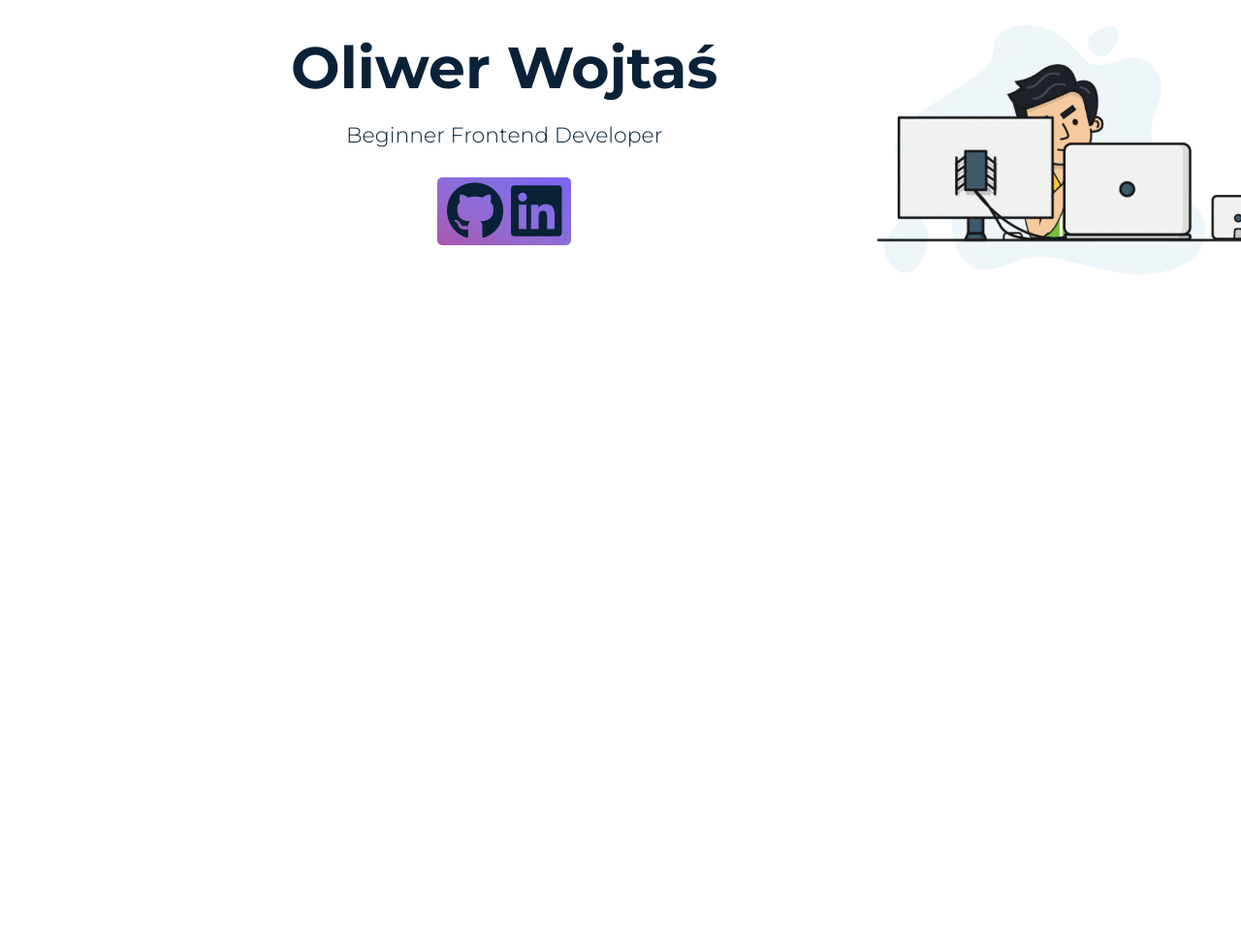
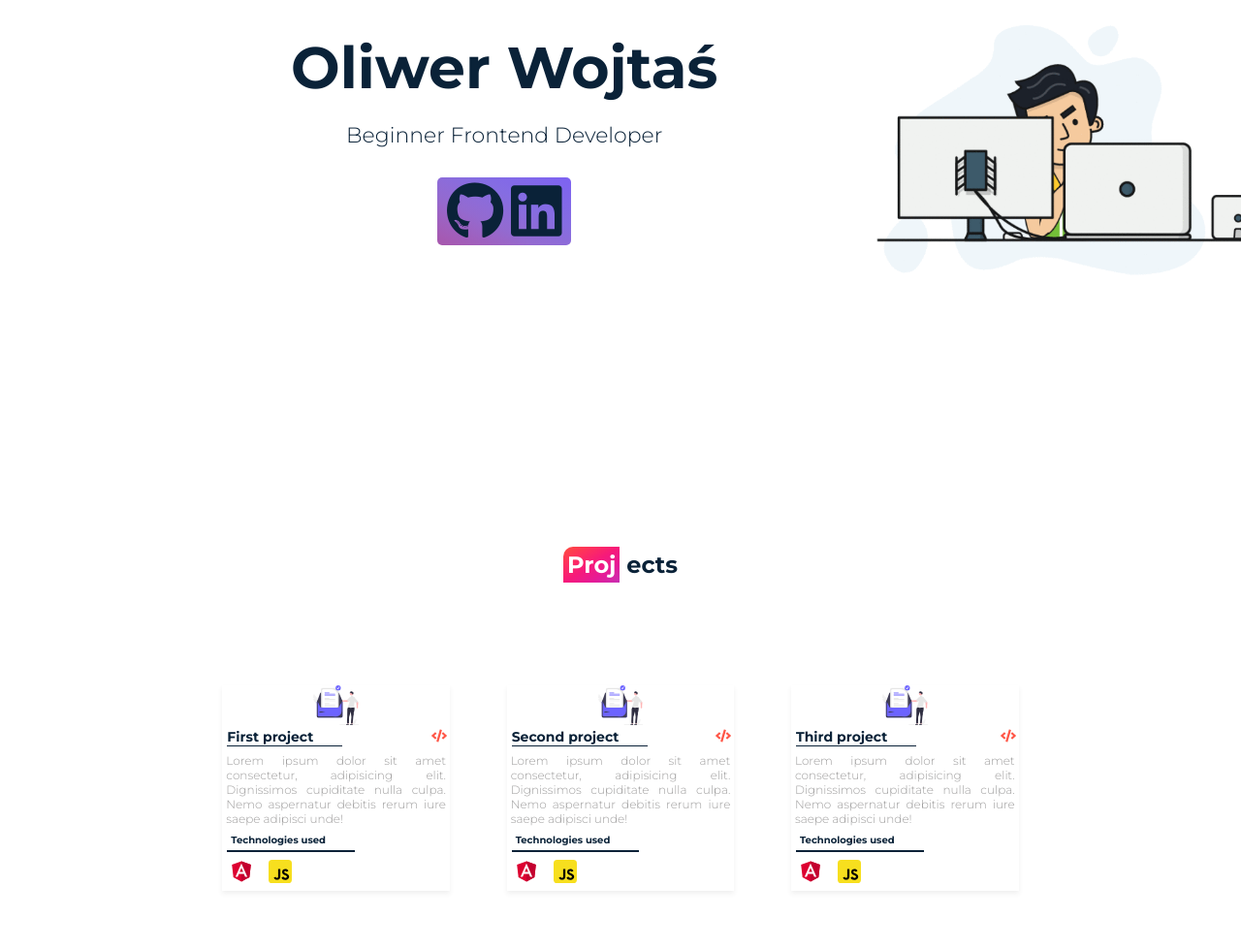
Before and after one commit to Titter00/portfolio-project, a website built with Parcel: page index.html in a window 1280 px wide. Shown: the part 305-1284 px from the top of the page at 97% size. Before the commit the page ends 803 px from the top, so only its background shows below. Built offline with nearby package versions, Linux system fonts and the light colour scheme.

Commit message:
creating and styling projects section

```diff
--- a/index.html
+++ b/index.html
@@ -28,7 +28,7 @@
         <span></span>
       </button>
     </header>
-
+    <main>
       <setcion class="home">
         <img class="home__image" src="./images/heroGig.gif " alt="Hero Image" />
 
@@ -41,5 +41,104 @@
           </div>
         </div>
       </setcion>
+
+      <section class="projects">
+        <div class="projects__title">
+          <p class="projects__title-main">Proj</p>
+          <span class="projects__title-sub">ects</span>
+        </div>
+        <div class="projects__content">
+          <div class="projects__content-card">
+            <img
+              class="projects__content-card--img"
+              src="./images/projects/first-project.svg"
+              alt="Project image"
+            />
+
+            <div class="projects__info">
+              <p class="projects__info-name">First project</p>
+              <a href="/" class="projects__info-link">
+                <img
+                  class="projects__info-link--img"
+                  src="./images/icons/code.svg"
+                  alt="Code icon"
+                />
+              </a>
+            </div>
+            <p class="projects__description">
+              Lorem ipsum dolor sit amet consectetur, adipisicing elit. Dignissimos cupiditate nulla
+              culpa. Nemo aspernatur debitis rerum iure saepe adipisci unde!
+            </p>
+            <div class="technologies">
+              <p class="technologies__title">Technologies used</p>
+              <div class="technologies__icons">
+                <img src="./images/icons/angular-svgrepo-com.svg" alt="" />
+                <img src="./images/icons/javascript-svgrepo-com.svg" alt="" />
+              </div>
+            </div>
+          </div>
+
+          <div class="projects__content-card">
+            <img
+              class="projects__content-card--img"
+              src="./images/projects/first-project.svg"
+              alt="Project image"
+            />
+
+            <div class="projects__info">
+              <p class="projects__info-name">Second project</p>
+              <a href="/" class="projects__info-link">
+                <img
+                  class="projects__info-link--img"
+                  src="./images/icons/code.svg"
+                  alt="Code icon"
+                />
+              </a>
+            </div>
+            <p class="projects__description">
+              Lorem ipsum dolor sit amet consectetur, adipisicing elit. Dignissimos cupiditate nulla
+              culpa. Nemo aspernatur debitis rerum iure saepe adipisci unde!
+            </p>
+            <div class="technologies">
+              <p class="technologies__title">Technologies used</p>
+              <div class="technologies__icons">
+                <img src="./images/icons/angular-svgrepo-com.svg" alt="" />
+                <img src="./images/icons/javascript-svgrepo-com.svg" alt="" />
+              </div>
+            </div>
+          </div>
+
+          <div class="projects__content-card">
+            <img
+              class="projects__content-card--img"
+              src="./images/projects/first-project.svg"
+              alt="Project image"
+            />
+
+            <div class="projects__info">
+              <p class="projects__info-name">Third project</p>
+              <a href="/" class="projects__info-link">
+                <img
+                  class="projects__info-link--img"
+                  src="./images/icons/code.svg"
+                  alt="Code icon"
+                />
+              </a>
+            </div>
+            <p class="projects__description">
+              Lorem ipsum dolor sit amet consectetur, adipisicing elit. Dignissimos cupiditate nulla
+              culpa. Nemo aspernatur debitis rerum iure saepe adipisci unde!
+            </p>
+            <div class="technologies">
+              <p class="technologies__title">Technologies used</p>
+              <div class="technologies__icons">
+                <img src="./images/icons/angular-svgrepo-com.svg" alt="" />
+                <img src="./images/icons/javascript-svgrepo-com.svg" alt="" />
+              </div>
+            </div>
+          </div>
+        </div>
+      </section>
+    </main>
   </body>
 </html>
--- a/src/sass/main.scss
+++ b/src/sass/main.scss
@@ -199,6 +199,91 @@ header {
   }
 }
 
+.projects {
+  &__title {
+    font-size: 2.4rem;
+    font-weight: bold;
+    text-align: center;
+    margin: 10rem auto 5rem auto;
+    position: relative;
+    width: max-content;
+
+    &-main {
+      background: var(--secondary);
+      color: var(--white);
+      padding: 0.4rem;
+      border-top-left-radius: 1rem;
+      display: inline;
+    }
+
+    &-sub {
+      color: var(--textColor);
+    }
+  }
+
+  &__content {
+    display: grid;
+    margin: 3rem 0 4rem 0;
+
+    &-card {
+      margin: 6rem 1rem;
+      box-shadow: var(--shadow);
+      &--img {
+        width: 20%;
+        display: block;
+        margin: 0 auto;
+      }
+    }
+  }
+
+  &__info {
+    display: flex;
+    justify-content: space-between;
+    align-items: center;
+    padding-left: 0.5rem;
+
+    &-name {
+      font-size: 1.2rem;
+      font-weight: bold;
+      color: var(--textColor);
+      padding-right: 3rem;
+      border-bottom: 1px solid var(--textColor);
+    }
+    &-link--img {
+      width: 1.6rem;
+      height: 1.6rem;
+      margin: 0.3rem;
+    }
+  }
+
+  &__description {
+    font-size: 1.2rem;
+    padding: 0.4rem;
+    text-align: justify;
+    color: var(--textLightColor);
+  }
+}
+
+.technologies {
+  &__title {
+    padding: 0.4rem;
+    border-bottom: 2px solid var(--textColor);
+    width: max-content;
+    margin-left: 0.5rem;
+    font-weight: bold;
+    color: var(--textColor);
+    padding-right: 3rem;
+  }
+
+  &__icons {
+    display: flex;
+  }
+  &__icons img {
+    height: 2.4rem;
+    width: 2.4rem;
+    margin: 0.8rem;
+  }
+}
 @media only screen and (min-width: 1000px) {
   .burger {
     display: none;
@@ -252,7 +337,7 @@ header {
       width: 100%;
     }
   }
-
+}
 @media only screen and (min-width: 1000px) {
   .home {
     display: flex;
@@ -280,4 +365,24 @@ header {
     }
   }
 }
+
+@media only screen and (min-width: 1000px) {
+  .projects {
+    &__content {
+      grid-template-columns: 1fr 1fr 1fr;
+      place-items: center;
+      margin: 0 20rem;
+      // grid-gap: 1rem;
+
+      &-card {
+        width: 80%;
       }
+    }
+
+    &__info {
+      &-name {
+        font-size: 1.4rem;
+      }
+    }
+  }
+}
```
Lines whose indentation alone changed are shown as unchanged.
